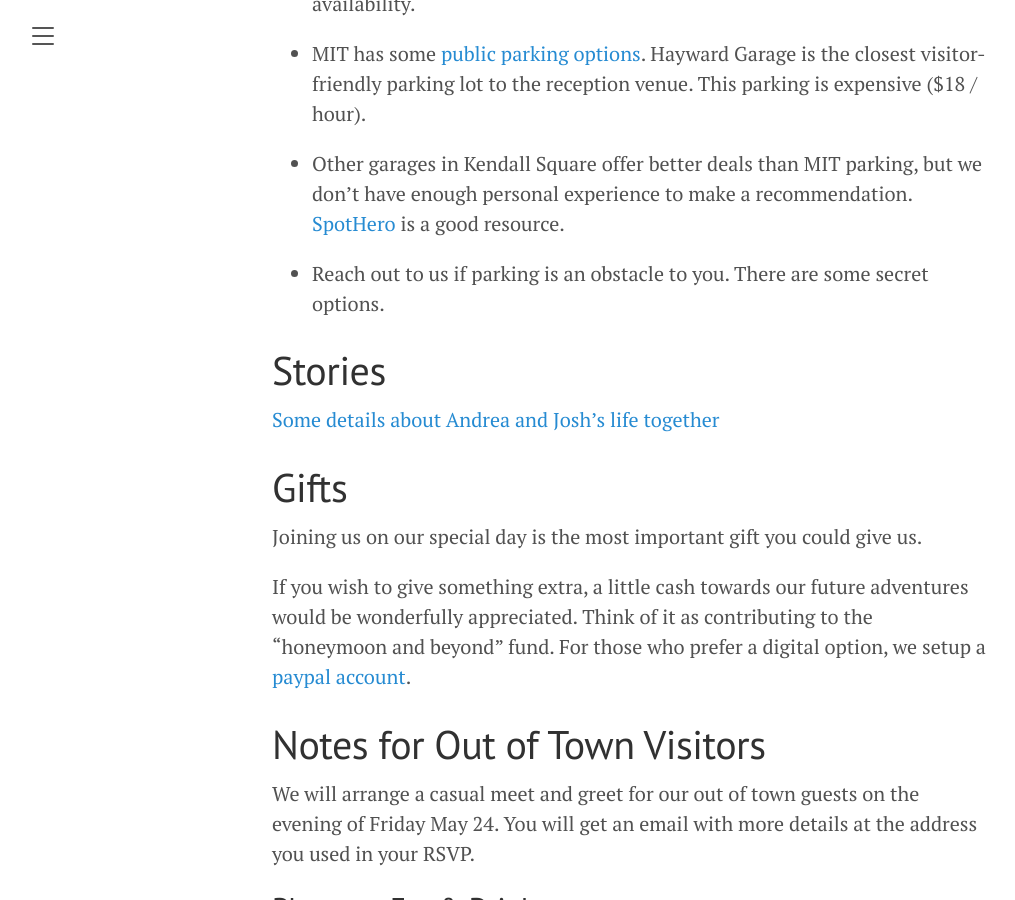
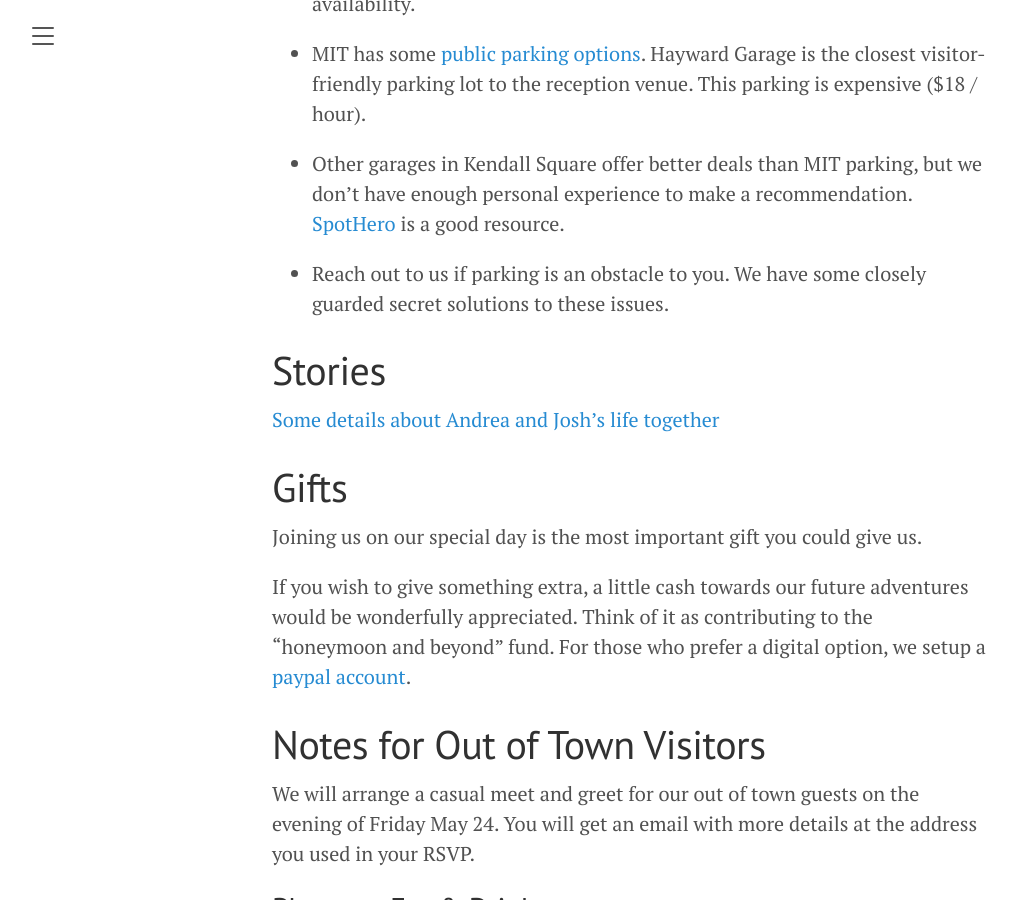
Before and after one commit to JoshBradshaw/andreajosh.github.io, a Jekyll site: the page built from _posts/2023-12-30-overview.md, in a window 1280 px wide and 900 px high, scrolled down 3829 px. Shown: the whole window, without its empty margins (8-1023 px from the left). Built offline with Jekyll 4.4.1, drawn with Linux system fonts in a browser that asks for light colours.

Commit message:
Update 2023-12-30-overview.md

```diff
--- a/_posts/2023-12-30-overview.md
+++ b/_posts/2023-12-30-overview.md
@@ -82,7 +82,7 @@ With that being said, we've included some notes below for anyone who needs to dr
 
 - Other garages in Kendall Square offer better deals than MIT parking, but we don't have enough personal experience to make a recommendation. [SpotHero](https://spothero.com/) is a good resource.
 
-- Reach out to us if parking is an obstacle to you. There are some secret options.
+- Reach out to us if parking is an obstacle to you. We have some closely guarded secret solutions to these issues.
 
 # Stories
 
```
